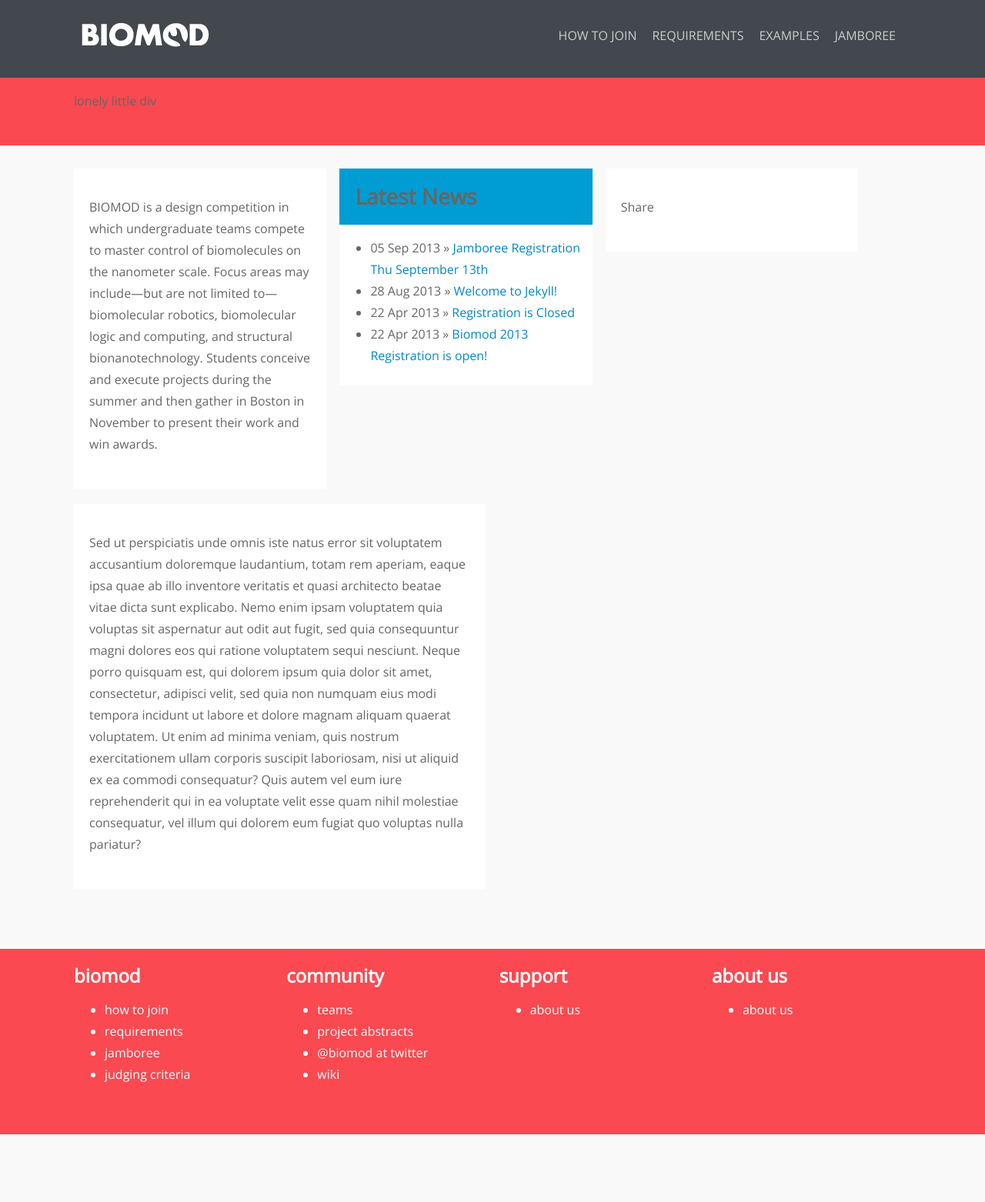
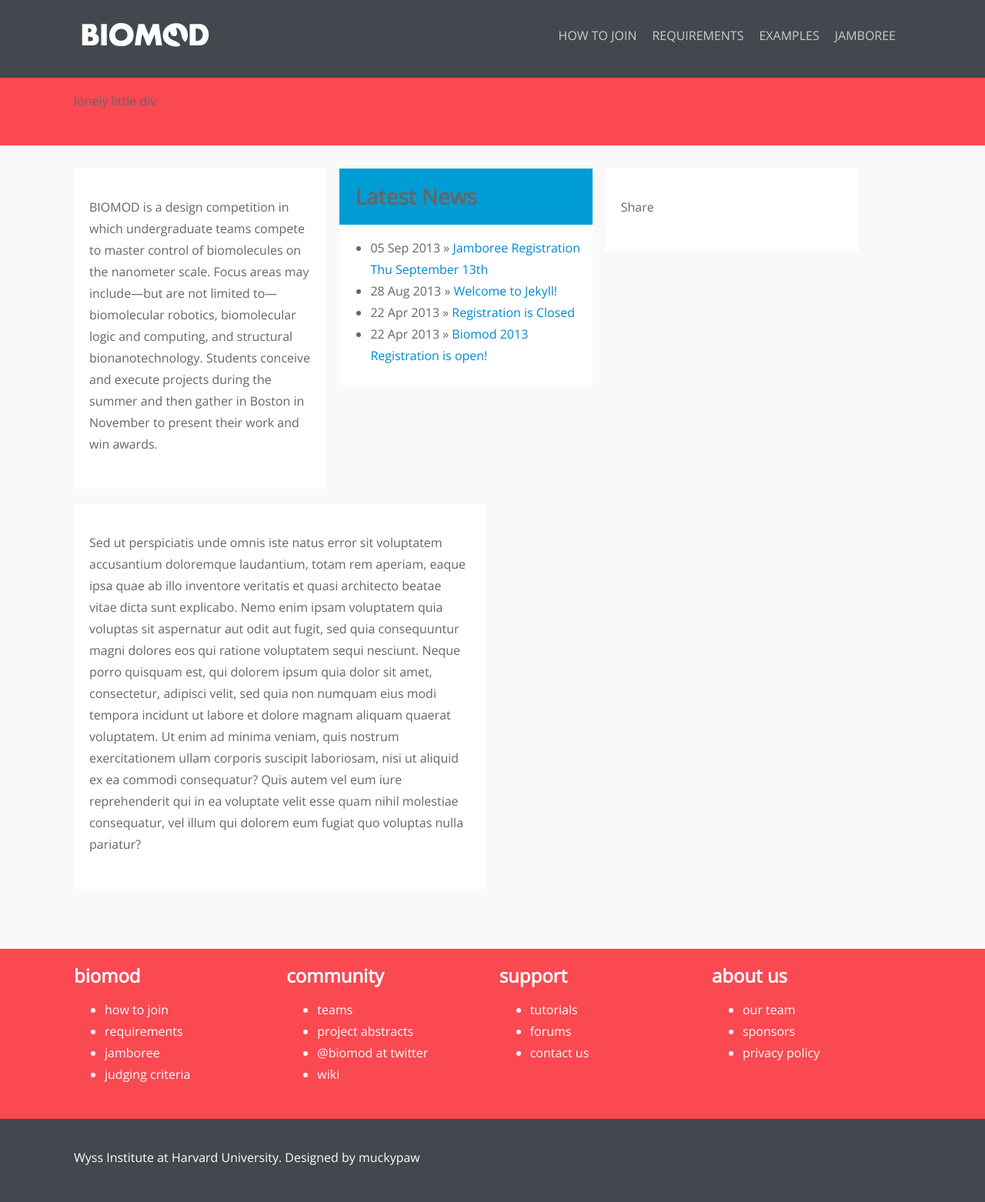
Before and after one commit to sdouglas/biomod, a Jekyll site: the page built from index.html, in a window 1280 px wide. Shown: the whole page at 77% size. Built offline with Jekyll 4.4.1, drawn with Linux system fonts in a browser that asks for light colours; Markdown is read by kramdown in place of the engine named in the settings; before the commit the page ends 1474 px from its top, so only the background shows below that.

Commit message:
Added more links to footer.

```diff
--- a/_includes/footer.html
+++ b/_includes/footer.html
@@ -41,7 +41,13 @@
 		<h3>support</h3>
 		<ul>
 			<li>
-				<a href="#">about us</a>
+				<a href="/pages/tutorials">tutorials</a>
+			</li>
+			<li>
+				<a href="http://facebook.com/biomod">forums</a>
+			</li>
+			<li>
+				<a href="/pages/contact">contact us</a>
 			</li>
 		</ul>
 	</div>
@@ -50,10 +56,25 @@
 		<h3>about us</h3>
 		<ul>
 			<li>
-				<a href="#">about us</a>
+				<a href="/pages/our-team">our team</a>
+			</li>
+			<li>
+				<a href="/pages/sponsors">sponsors</a>
+			</li>
+			<li>
+				<a href="/pages/privacy-policy">privacy policy</a>
 			</li>
 		</ul>
 	</div>
 
 
 </div>
+
+
+
+<footer class="subfooter">
+	<div class="row">
+		<p>Wyss Institute at Harvard University. Designed by <a href="http://muckypaw.com">muckypaw</a></p>
+
+	</div>
+</footer>
--- a/assets/scss/colors.scss
+++ b/assets/scss/colors.scss
@@ -20,6 +20,9 @@ footer {
 	background:$salmon;
 	color:#fff;
 	a:link,a:visited{color:#fff}
+}
+footer.subfooter{
+	background:$charcoal;
 }
 
 
--- a/assets/scss/style.scss
+++ b/assets/scss/style.scss
@@ -39,7 +39,7 @@ section header {
 	margin:0;
 }
 
-footer {padding:20px 0;}
+footer {padding-top:20px;}
 
 
 
```
Also changed, not shown: assets/css/colors.css (+1 -30 lines), assets/css/style.css.
